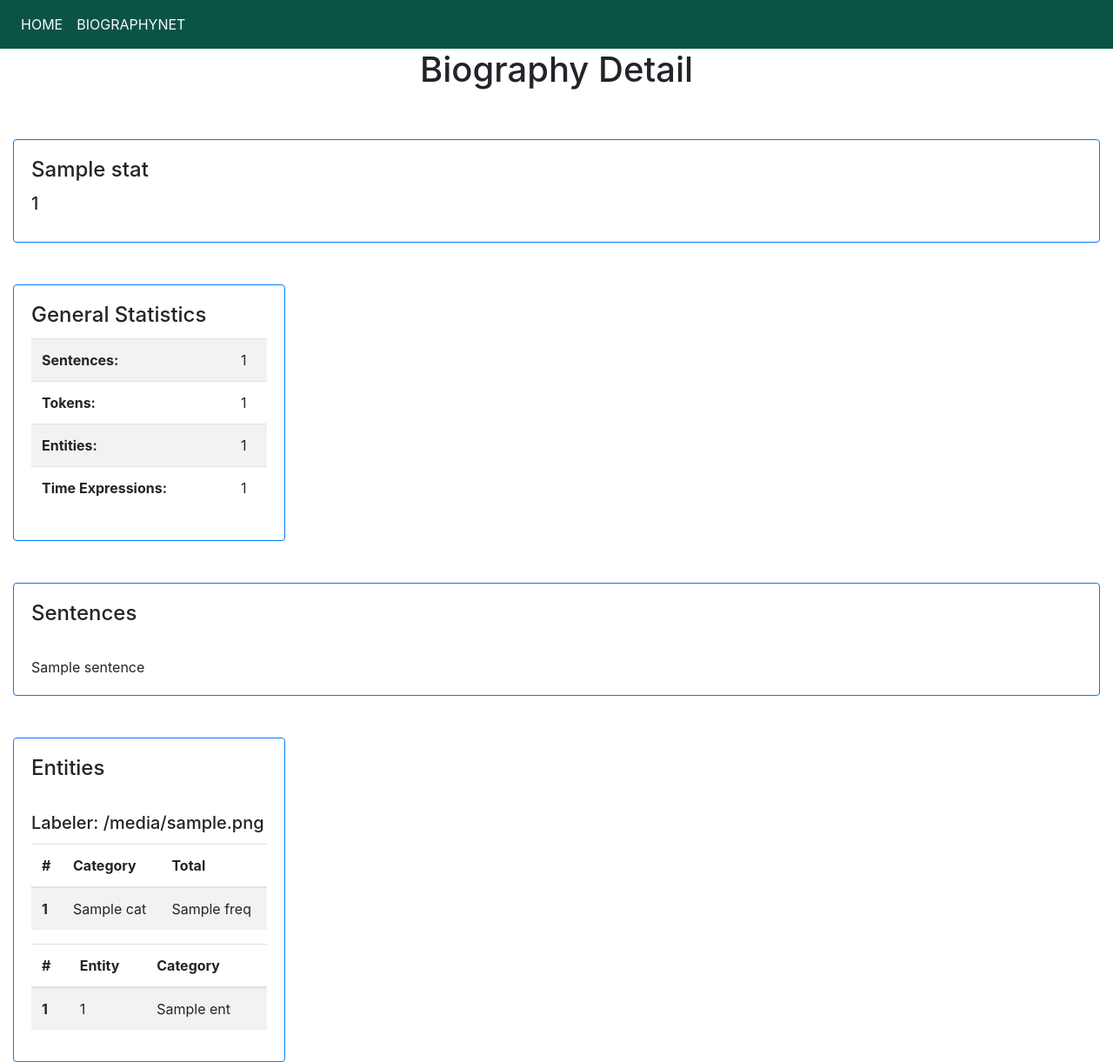
After one commit to angel-daza/bios-dutch, a Flask app: template flask_app/templates/biography_detail.html in a window 1280 px wide. The commit adds this page. Shown: the whole page at 87% size. Run offline with Flask 3, Linux system fonts and the light colour scheme; the template is opened without the code that fills it: most values are stand-ins (such as "Sample title", 1, 10 or a date in 2020); parts of the project's set-up code (start-up, migrations or seed data) failed here and were passed over; some libraries are stand-ins or nearby versions.

Commit message:
biography detail view

```diff
--- a/flask_app/Main.py
+++ b/flask_app/Main.py
@@ -6,9 +6,10 @@ import json
 import re
 import random
 import virtual_pandas_dataset as my_data
-from classes_mirror import AnnoFlask
+from classes_mirror import AnnoFlask, IntaviaDocument
 import pandas as pd
 from flask_paginate import Pagination, get_page_args
+from collections import defaultdict
 
 
 GLOBAL_QUERY = []
@@ -64,11 +65,6 @@ def home():
     return render_template('home.html')
 
 
-def get_biography_slice(offset, page_size):
-    return False
-
-
-
 @app.route("/bio_viewer", methods=['GET','POST'])
 def bio_viewer():
     global biographies_search
@@ -94,13 +90,14 @@ def bio_viewer():
         query_location = request.form.get('input_location', None)
         query_century = request.form.get('input_century', None)
         query_source = request.form.get('input_source', None)
+        query_partition = request.form.get('input_partition', None)
 
         query_params = {
             'specific_ids': queried_ids,
             'specific_names': queried_names,
-            'vals': [query_occupation, query_location, query_century, query_source],
-            'fields': ['search_occupations', 'search_places', 'search_person_century', 'search_sources'],
-            'string_exact_match': [False, False, True, False]
+            'vals': [query_occupation, query_location, query_century, query_source, query_partition],
+            'fields': ['search_occupations', 'search_places', 'search_person_century', 'search_sources', 'search_partitions'],
+            'string_exact_match': [False, False, True, False, False]
         }
 
         # FOR LATER: https://www.statology.org/pandas-loc-multiple-conditions/ and filter in a single query for locations, occupations, and other fields...
@@ -113,6 +110,34 @@ def bio_viewer():
             locations=locations_catalogue, sources=MY_SOURCES, n_rows=n_rows, page=page, per_page=per_page, pagination=pagination)
 
 
+@app.route("/bio_detail/<source>/<text_id>", methods=['GET'])
+def bio_detail(source: str, text_id: str):
+    global FLASK_ROOT
+    if request.method == "GET":
+        bio_info = json.load(open(f"{FLASK_ROOT}/intavia_json/{source}/{text_id}.json"))
+        bio = IntaviaDocument(bio_info)
+        # Basic Info
+        basic = bio.get_basic_stats()
+        # Named Entities
+        entities = [(ent["surfaceForm"], ent["category"]) for ent in bio.get_entities()]
+        entity_dict = bio.get_entity_counts()
+
+        stats_dict = {
+            "text_id": bio.text_id,
+            "name": bio_info['name'],
+            "sentences": basic['sentences'],
+            "total_tokens": len(bio.tokenization),
+            "total_sentences": len(bio.morpho_syntax),
+            "total_entities": len(entities),
+            "total_timexp": len(bio.time_expressions),
+            "top_verbs": basic['top_verbs'],
+            "top_nouns":  basic['top_nouns'],
+            "top_adjs":  basic['top_adjs'],
+            "entity_dict": entity_dict,
+            "entities": entities
+        }
+
+        return render_template("biography_detail.html", stats=stats_dict)
 
 if __name__ == '__main__':
     FLASK_ROOT = "flask_app/backend_data"
--- /dev/null
+++ b/flask_app/templates/biography_detail.html
@@ -0,0 +1,105 @@
+{% extends "base.html" %}
+{% block content %}
+
+<section>
+	<div class="container-fluid" id="main-home">
+		<div class="row justify-content-center">
+			<h1>Biography Detail</h1>
+		</div>
+
+        <div>
+            <div class="card mt-5 w-100 border-primary">
+                <div class="card-body">
+                  <h4 class="card-title">{{stats.name}}</h4>
+                  <h5 class="card-title">{{stats.text_id}}</h5>
+                </div>
+            </div>
+            <div class="card mt-5 w-25 border-primary">
+                <div class="card-body">
+                  <h4 class="card-title">General Statistics</h4>
+                  <table class="table table-striped">
+                    <tbody>
+                      <tr>
+                        <th scope="row">Sentences:</th>
+                        <td>{{ stats.total_sentences }}</td>
+                      </tr>
+                      <tr>
+                        <th scope="row">Tokens:</th>
+                        <td>{{ stats.total_tokens }}</td>
+                      </tr>
+                      <tr>
+                        <th scope="row">Entities:</th>
+                        <td>{{ stats.total_entities }}</td>
+                      </tr>
+                      <tr>
+                        <th scope="row">Time Expressions:</th>
+                        <td>{{ stats.total_timexp }}</td>
+                      </tr>
+                    </tbody>
+                  </table>
+                </div>
+            </div>
+        </div>
+
+        <div class="card mt-5 w-100 border-primary">
+            <div class="card-body">
+              <h4 class="card-title">Sentences</h4>
+              <br>
+              {% for sentence in stats.sentences %}
+                <p class="card-text"> {{sentence}} </p>
+              {% endfor %}
+            </div>
+        </div>
+
+        <div class="card mt-5 w-25 border-primary">
+            <div class="card-body">
+              <h4 class="card-title">Entities</h4>
+              <br>
+              {% for src, ent_list in stats.entity_dict.items() %}
+              <h5 class="card-title">Labeler: {{ src }}</h5>
+              <table class="table table-striped">
+                <thead>
+                  <tr>
+                    <th scope="col">#</th>
+                    <th scope="col">Category</th>
+                    <th scope="col">Total</th>
+                  </tr>
+                </thead>
+                <tbody>
+                  {% for cat, freq in ent_list %}
+                    <tr>
+                        <th scope="row">{{ loop.index }}</th>
+                        <td>{{ cat }}</td>
+                        <td>{{ freq }}</td>
+                    </tr>
+                  {% endfor %}
+                </tbody>
+              </table>
+              {% endfor %}
+
+              <table class="table table-striped">
+                <thead>
+                  <tr>
+                    <th scope="col">#</th>
+                    <th scope="col">Entity</th>
+                    <th scope="col">Category</th>
+                  </tr>
+                </thead>
+                <tbody>
+                    {% for ent in stats.entities %}
+                    <tr>
+                        <th scope="row">{{ loop.index }}</th>
+                        <td>{{ ent[0] }}</td>
+                        <td>{{ ent[1] }}</td>
+                    </tr>
+                  {% endfor %}
+                </tbody>
+              </table>
+            </div>
+        </div>
+
+	</div>
+</section>
+
+
+{% endblock %}
--- a/utils/bionet_json_to_intavia_json.py
+++ b/utils/bionet_json_to_intavia_json.py
@@ -6,8 +6,7 @@ from classes import IntaviaToken
 
 
 def main():
-    for part in ['development', 'test', 'train']:
-        convert_to_intavia(bionet_filepath=f"data/seed_data/biographynet_{part}.jsonl", output_path=f"data/json/intavia")
+    convert_to_intavia(bionet_filepath=f"data/seed_data/AllBios.jsonl", output_path=f"flask_app/backend_data/intavia_json")
 
 
 def convert_to_intavia(bionet_filepath: str, output_path: str):
--- a/utils/classes.py
+++ b/utils/classes.py
@@ -1,5 +1,5 @@
 from dataclasses import dataclass
-from typing import List, Dict, Tuple, Union, Optional
+from typing import List, Dict, Tuple, Union, Optional, Any
 from collections import Counter
 import re, json
 
@@ -16,7 +16,6 @@ class IntaviaToken:
     DEPS: str
     MISC: List[str] = None
     FEATS: Dict[str, str] = None
-
 
 
 class Date:
```
Also changed, not shown: create_related_datasets.py (+15 -5 lines), flask_app/classes_mirror.py (+92 -7 lines), flask_app/templates/biography_viewer.html (+15 -2 lines).
